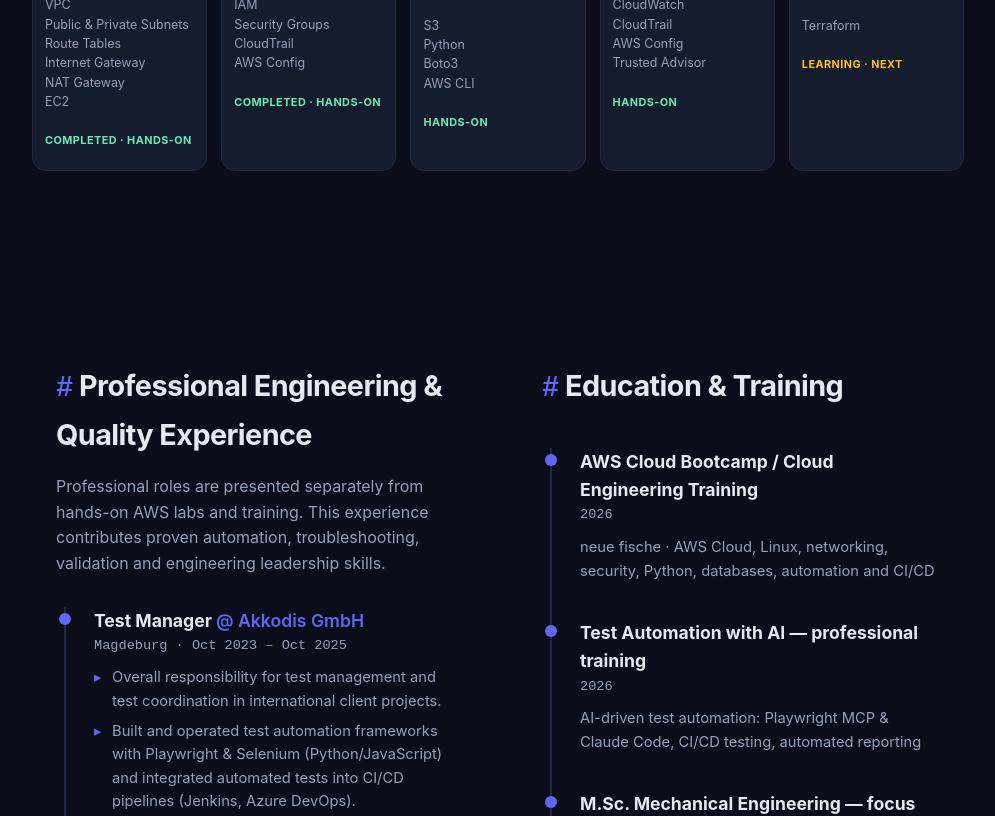
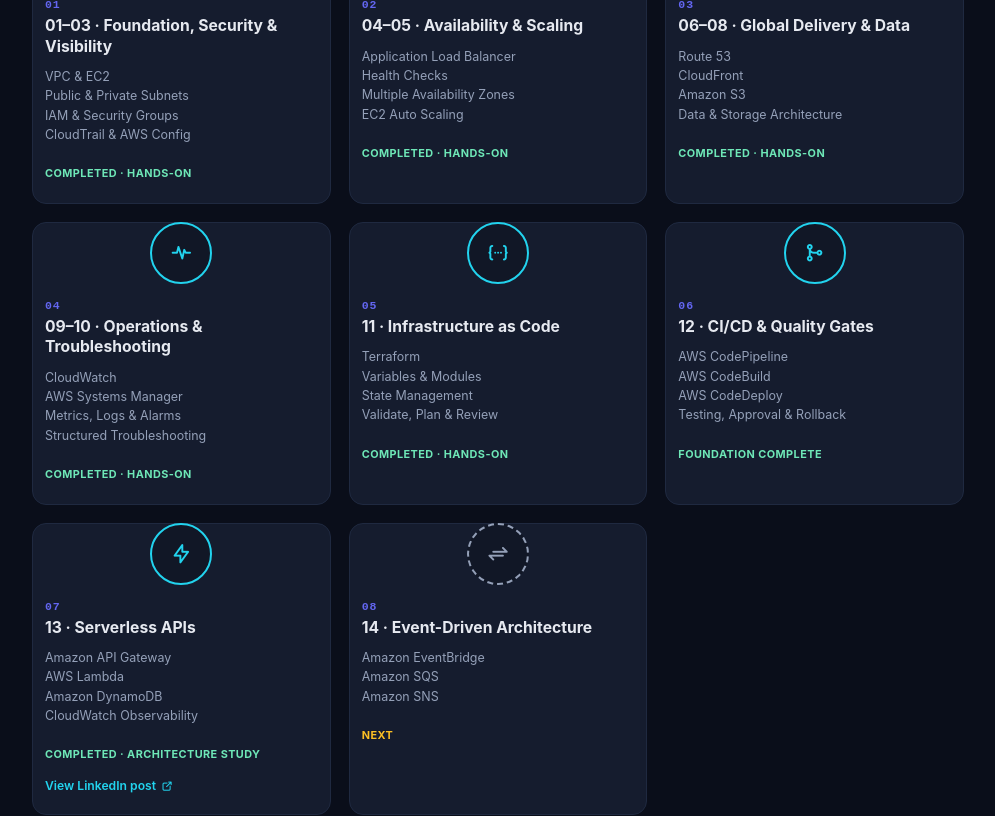
Before and after one commit to sheikhseraj/iamseraj, a React (Vite) app: page / in a window 1280 px wide. Shown: the part 3520-4336 px from the top of the page, without its empty margins (142-1137 px from the left). Built offline with nearby package versions, Linux system fonts and the light colour scheme; no server answers.

Commit message:
Update AWS Cloud City through Part 13

```diff
--- a/src/App.jsx
+++ b/src/App.jsx
@@ -245,6 +245,11 @@
             <h3>{step.stage[lang]}</h3>
             <ul>{step.items.map((item) => <li key={item}>{item}</li>)}</ul>
             <span className="journey__status">{step.status[lang]}</span>
+            {step.sourceUrl && (
+              <a className="journey__link" href={step.sourceUrl} target="_blank" rel="noreferrer">
+                {t.cloudJourney.viewPost} <i className="ti ti-external-link" aria-hidden="true" />
+              </a>
+            )}
           </article>
         ))}
       </div>
--- a/src/data.js
+++ b/src/data.js
@@ -265,39 +265,61 @@
 
 export const cloudJourney = [
   {
-    stage: { en: 'Foundation', de: 'Fundament' },
-    items: ['VPC', 'Public & Private Subnets', 'Route Tables', 'Internet Gateway', 'NAT Gateway', 'EC2'],
+    stage: { en: '01–03 · Foundation, Security & Visibility', de: '01–03 · Fundament, Sicherheit & Transparenz' },
+    items: ['VPC & EC2', 'Public & Private Subnets', 'IAM & Security Groups', 'CloudTrail & AWS Config'],
     status: { en: 'Completed · Hands-on', de: 'Abgeschlossen · Praxis' },
     state: 'complete',
-    icon: 'ti-building-community',
+    icon: 'ti-shield-check',
   },
   {
-    stage: { en: 'Security', de: 'Sicherheit' },
-    items: ['IAM', 'Security Groups', 'CloudTrail', 'AWS Config'],
+    stage: { en: '04–05 · Availability & Scaling', de: '04–05 · Verfügbarkeit & Skalierung' },
+    items: ['Application Load Balancer', 'Health Checks', 'Multiple Availability Zones', 'EC2 Auto Scaling'],
     status: { en: 'Completed · Hands-on', de: 'Abgeschlossen · Praxis' },
     state: 'complete',
-    icon: 'ti-shield-lock',
+    icon: 'ti-arrows-split-2',
   },
   {
-    stage: { en: 'Storage & Automation', de: 'Speicher & Automatisierung' },
-    items: ['S3', 'Python', 'Boto3', 'AWS CLI'],
-    status: { en: 'Hands-on', de: 'Praxis' },
+    stage: { en: '06–08 · Global Delivery & Data', de: '06–08 · Globale Bereitstellung & Daten' },
+    items: ['Route 53', 'CloudFront', 'Amazon S3', 'Data & Storage Architecture'],
+    status: { en: 'Completed · Hands-on', de: 'Abgeschlossen · Praxis' },
     state: 'complete',
-    icon: 'ti-database-cog',
+    icon: 'ti-world-upload',
   },
   {
-    stage: { en: 'Monitoring', de: 'Monitoring' },
-    items: ['CloudWatch', 'CloudTrail', 'AWS Config', 'Trusted Advisor'],
-    status: { en: 'Hands-on', de: 'Praxis' },
+    stage: { en: '09–10 · Operations & Troubleshooting', de: '09–10 · Betrieb & Fehleranalyse' },
+    items: ['CloudWatch', 'AWS Systems Manager', 'Metrics, Logs & Alarms', 'Structured Troubleshooting'],
+    status: { en: 'Completed · Hands-on', de: 'Abgeschlossen · Praxis' },
     state: 'complete',
     icon: 'ti-activity-heartbeat',
   },
   {
-    stage: { en: 'Infrastructure as Code', de: 'Infrastructure as Code' },
-    items: ['Terraform'],
-    status: { en: 'Learning · Next', de: 'Lernen · Nächster Schritt' },
+    stage: { en: '11 · Infrastructure as Code', de: '11 · Infrastructure as Code' },
+    items: ['Terraform', 'Variables & Modules', 'State Management', 'Validate, Plan & Review'],
+    status: { en: 'Completed · Hands-on', de: 'Abgeschlossen · Praxis' },
+    state: 'complete',
+    icon: 'ti-code-dots',
+  },
+  {
+    stage: { en: '12 · CI/CD & Quality Gates', de: '12 · CI/CD & Quality Gates' },
+    items: ['AWS CodePipeline', 'AWS CodeBuild', 'AWS CodeDeploy', 'Testing, Approval & Rollback'],
+    status: { en: 'Foundation complete', de: 'Grundlagen abgeschlossen' },
+    state: 'complete',
+    icon: 'ti-git-merge',
+  },
+  {
+    stage: { en: '13 · Serverless APIs', de: '13 · Serverless APIs' },
+    items: ['Amazon API Gateway', 'AWS Lambda', 'Amazon DynamoDB', 'CloudWatch Observability'],
+    status: { en: 'Completed · Architecture study', de: 'Abgeschlossen · Architekturstudie' },
+    state: 'complete',
+    icon: 'ti-bolt',
+    sourceUrl: 'https://www.linkedin.com/feed/update/urn:li:activity:7510235153613438976/',
+  },
+  {
+    stage: { en: '14 · Event-Driven Architecture', de: '14 · Event-Driven Architecture' },
+    items: ['Amazon EventBridge', 'Amazon SQS', 'Amazon SNS'],
+    status: { en: 'Next', de: 'Als Nächstes' },
     state: 'next',
-    icon: 'ti-code-dots',
+    icon: 'ti-arrows-exchange',
   },
 ]
 
@@ -441,7 +463,7 @@
     hero: { eyebrow: 'Cloud infrastructure · automation · quality', viewProjects: 'View Cloud Projects', getInTouch: 'Contact Me', resume: 'Résumé' },
     titles: { about: 'About', skills: 'Cloud & Engineering Skills', projects: 'Cloud & Engineering Projects', cloudJourney: 'Building My AWS Cloud City', experience: 'Professional Engineering & Quality Experience', education: 'Education & Training', certifications: 'Certifications', connect: 'Connect', blog: 'Knowledge & Blog', contact: 'Contact', languages: 'Languages' },
     projects: { featured: '★ Cloud focus' },
-    cloudJourney: { subtitle: 'Turning cloud concepts into hands-on infrastructure, one layer at a time.' },
+    cloudJourney: { subtitle: 'Thirteen parts complete — from networking and security through operations, Infrastructure as Code, CI/CD and serverless APIs. Next: event-driven architecture.', viewPost: 'View LinkedIn post' },
     experienceIntro: 'Professional roles are presented separately from hands-on AWS labs and training. This experience contributes proven automation, troubleshooting, validation and engineering leadership skills.',
     certificationGroups: { quality: 'Quality Engineering' },
     connectUI: { findMe: 'Find me online', githubActivity: 'Live GitHub activity', viewProfile: 'View profile', optionA: 'Option 1 — Branded cards', optionB: 'Option 2 — Live add-ons (GitHub stats + LinkedIn-style card)' },
@@ -466,7 +488,7 @@
     hero: { eyebrow: 'Cloud-Infrastruktur · Automatisierung · Qualität', viewProjects: 'Cloud-Projekte ansehen', getInTouch: 'Kontakt aufnehmen', resume: 'Lebenslauf' },
     titles: { about: 'Über mich', skills: 'Cloud- & Engineering-Kenntnisse', projects: 'Cloud- & Engineering-Projekte', cloudJourney: 'Aufbau meiner AWS Cloud City', experience: 'Professionelle Engineering- & Quality-Erfahrung', education: 'Ausbildung & Weiterbildung', certifications: 'Zertifizierungen', connect: 'Profile', blog: 'Wissen & Blog', contact: 'Kontakt', languages: 'Sprachen' },
     projects: { featured: '★ Cloud-Fokus' },
-    cloudJourney: { subtitle: 'Cloud-Konzepte Schritt für Schritt in praktische Infrastruktur umsetzen.' },
+    cloudJourney: { subtitle: 'Dreizehn Teile abgeschlossen — von Netzwerk und Sicherheit über Betrieb, Infrastructure as Code und CI/CD bis zu Serverless APIs. Als Nächstes: Event-Driven Architecture.', viewPost: 'LinkedIn-Beitrag ansehen' },
     experienceIntro: 'Berufliche Positionen sind klar von praktischen AWS-Labs und Weiterbildungen getrennt. Diese Erfahrung bringt bewährte Kompetenzen in Automatisierung, Fehlersuche, Validierung und Engineering-Führung ein.',
     certificationGroups: { quality: 'Quality Engineering' },
     connectUI: { findMe: 'Finden Sie mich online', githubActivity: 'Live GitHub-Aktivität', viewProfile: 'Profil ansehen', optionA: 'Option 1 — Branding-Karten', optionB: 'Option 2 — Live-Erweiterungen (GitHub-Statistiken + LinkedIn-Karte)' },
--- a/src/index.css
+++ b/src/index.css
@@ -140,7 +140,7 @@
 
 /* ---------- AWS Cloud Journey ---------- */
 .journey__intro { color: var(--text-dim); margin: -20px 0 34px; max-width: 620px; }
-.journey { display: grid; grid-template-columns: repeat(5, 1fr); gap: 14px; position: relative; }
+.journey { display: grid; grid-template-columns: repeat(3, minmax(0, 1fr)); gap: 18px; position: relative; }
 .journey::before { content: ''; position: absolute; top: 31px; left: 7%; right: 7%; height: 2px; background: linear-gradient(90deg, var(--accent-2), var(--accent), var(--border)); }
 .journey__step { position: relative; z-index: 1; min-width: 0; padding: 0 12px 18px; border: 1px solid var(--border); border-radius: var(--radius); background: var(--bg-card); }
 .journey__node { width: 62px; height: 62px; margin: 0 auto 14px; transform: translateY(-1px); display: grid; place-items: center; border-radius: 50%; border: 2px solid var(--accent-2); background: var(--bg-elev); color: var(--accent-2); font-size: 1.45rem; }
@@ -151,6 +151,8 @@
 .journey__step li { color: var(--text-dim); font-size: .78rem; line-height: 1.55; }
 .journey__status { display: inline-block; color: #6ee7b7; font-size: .68rem; font-weight: 700; text-transform: uppercase; letter-spacing: .04em; }
 .journey__step--next .journey__status { color: #fbbf24; }
+.journey__link { display: flex; align-items: center; gap: 5px; width: fit-content; margin-top: 10px; color: var(--accent-2); font-size: .76rem; font-weight: 600; }
+.journey__link:hover { text-decoration: underline; }
 
 /* ---------- Experience & Education (responsive, centered) ---------- */
 .exp-edu-grid { display: grid; grid-template-columns: repeat(auto-fit, minmax(400px, 1fr)); gap: 40px; max-width: 980px; margin: 0 auto; padding: 0 24px; }
```
